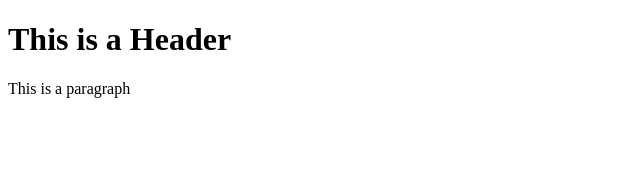
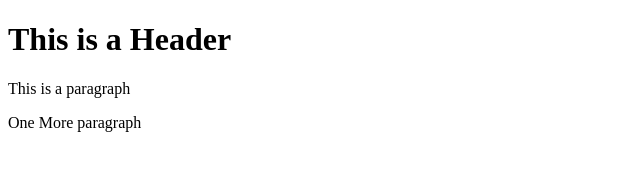
Before and after one commit to josephkim22/git-test-2, a plain HTML site: page index.html in a window 1280 px wide. Shown: the whole page, without its empty margins (0-640 px from the left). Drawn offline with Linux system fonts and the light colour scheme.

Commit message:
Third commit

```diff
--- a/index.html
+++ b/index.html
@@ -3,5 +3,6 @@
   <body>
     <h1>This is a Header</h1>
     <p>This is a paragraph</p>
+    <p>One More paragraph</p>
   </body>
 </html>
```
